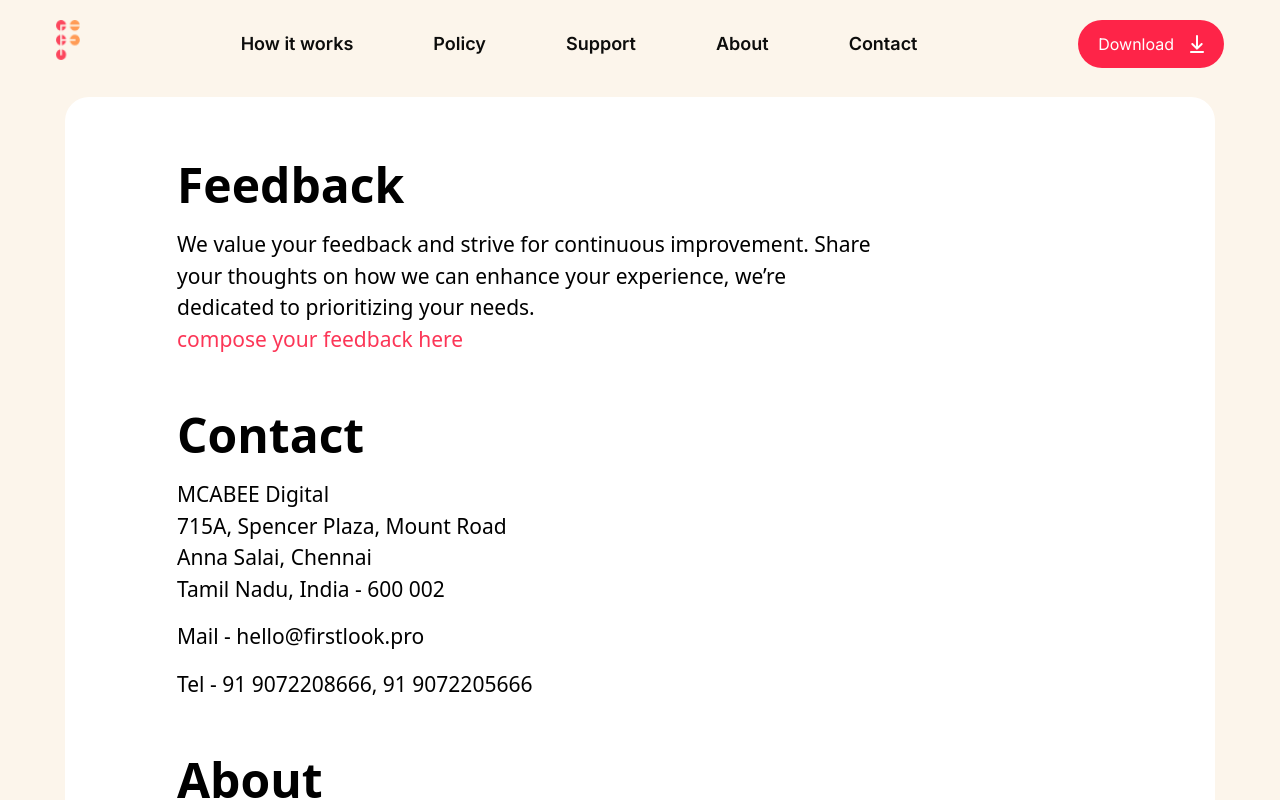
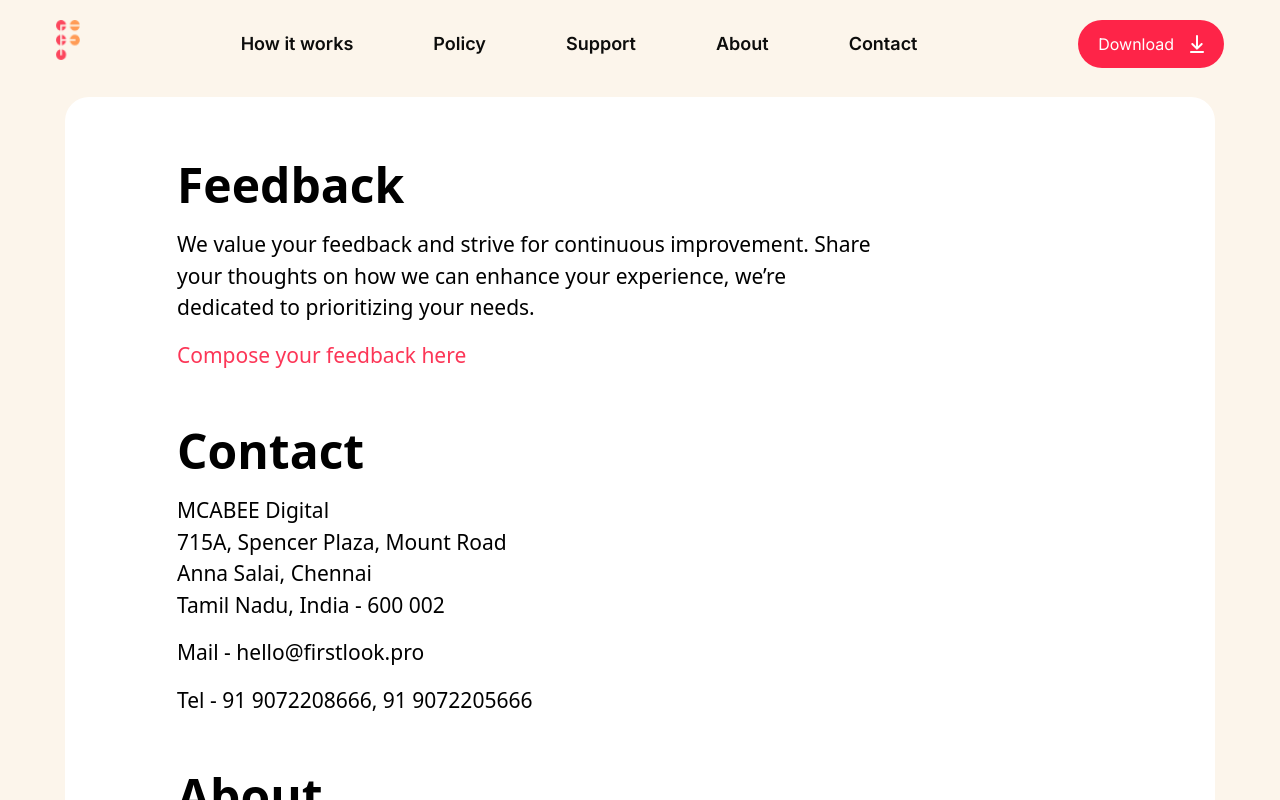
Before and after one commit to MCABEE/firstlook_website_new, a Next.js app: page /contact in a window 1280 px wide. Shown: the top 800 px of the page. Built offline with nearby package versions, Linux system fonts and the light colour scheme.

Commit message:
minor changes in ui

```diff
--- a/src/app/(user)/contact/page.jsx
+++ b/src/app/(user)/contact/page.jsx
@@ -17,8 +17,8 @@
                             We value your feedback and strive for continuous improvement. Share your thoughts on how we can enhance your experience, we’re dedicated to prioritizing your needs.
                         </p>
                         <Link href='/feedback'>
-                            <p className='w-3/4 text-[#FC3657] text-[12px] sm:text-[21px] font-medium'>
-                                compose your feedback here
+                            <p className='w-3/4 text-[#FC3657] mt-4 text-[12px] sm:text-[21px] font-medium'>
+                                Compose your feedback here
                             </p>
                         </Link>
                         <p className='font-semibold text-[28px] sm:text-5xl mt-6 sm:mt-14 mb-2 sm:mb-5'>
--- a/src/app/(user)/feedback/page.jsx
+++ b/src/app/(user)/feedback/page.jsx
@@ -142,7 +142,7 @@
                         whileInView={{ y: 1, opacity: 1, transition: { type: "spring", stiffness: 50, delay: 0.3 } }}
                         viewport={{ once: true, amount: 0.1 }} className="bg-white px-7 py-12 sm:px-16 sm:py-16 md:px-20 md:py-16 xl:px-28 xl:py-16 h-fit rounded-3xl w-[95%] xl:w-[1150px]">
                         <h1 className="text-xl md:text-[48px] font-semibold">
-                            Compose your Feedback
+                            Compose Your Feedback
                         </h1>
                         <div className="mt-14">
                             <p className="text-[12px] sm:text-lg">
@@ -180,31 +180,31 @@
                             <div ref={dropdownRef} className='bg-white border border-[#444444] rounded-xl mt-4 p-4 w-[100%] md:w-[50%]'>
                                 <div className='flex flex-col text-[16px] font-light'>
                                     <p onClick={() => {
-                                        setSubject("new account signup");
+                                        setSubject("New account signup");
                                         setIsOpen(false);
                                     }} className='mt-2 cursor-pointer'>
                                         New account signup
                                     </p>
                                     <p onClick={() => {
-                                        setSubject("technical support");
+                                        setSubject("Technical support");
                                         setIsOpen(false);
                                     }} className='mt-2 cursor-pointer'>
                                         Technical support
                                     </p>
                                     <p onClick={() => {
-                                        setSubject("payment issues");
+                                        setSubject("Payment issues");
                                         setIsOpen(false);
                                     }} className='mt-2 cursor-pointer'>
                                         Payment issues
                                     </p>
                                     <p onClick={() => {
-                                        setSubject("feedback");
+                                        setSubject("Feedback");
                                         setIsOpen(false);
                                     }} className='mt-2 cursor-pointer'>
                                         Feedback
                                     </p>
                                     <p onClick={() => {
-                                        setSubject("business relations");
+                                        setSubject("Business relations");
                                         setIsOpen(false);
                                     }} className='mt-2 cursor-pointer mb-2'>
                                         Business relations
@@ -216,7 +216,7 @@
                             <p className="text-[12px] sm:text-lg">
                                 Write in detail
                             </p>
-                            <textarea value={message} onChange={(e) => setMessage(e.target.value)} className="p-2 mt-2 focus:outline-1 focus:outline-blue-500 font-bold border-[0.1px] resize-none h-[120px] border-[#9EA5B1] rounded-md w-[100%] md:w-[50%]" />
+                            <textarea value={message} onChange={(e) => setMessage(e.target.value)} className="p-2 mt-2 focus:outline-1 focus:outline-blue-500  border-[0.1px] resize-none h-[120px] border-[#9EA5B1] rounded-md w-[100%] md:w-[50%]" />
                         </div>
                         <div className="mt-8">
                             <p className="text-[12px] sm:text-lg">
```
